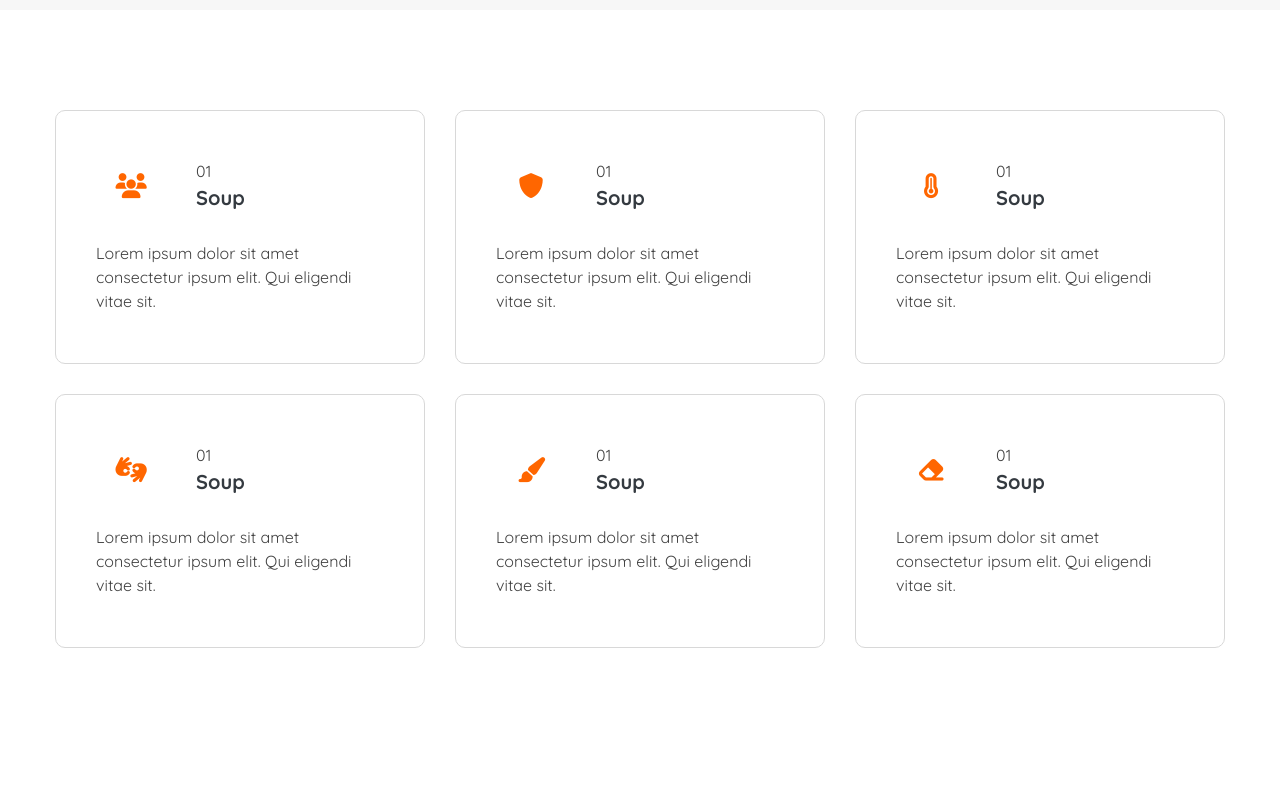
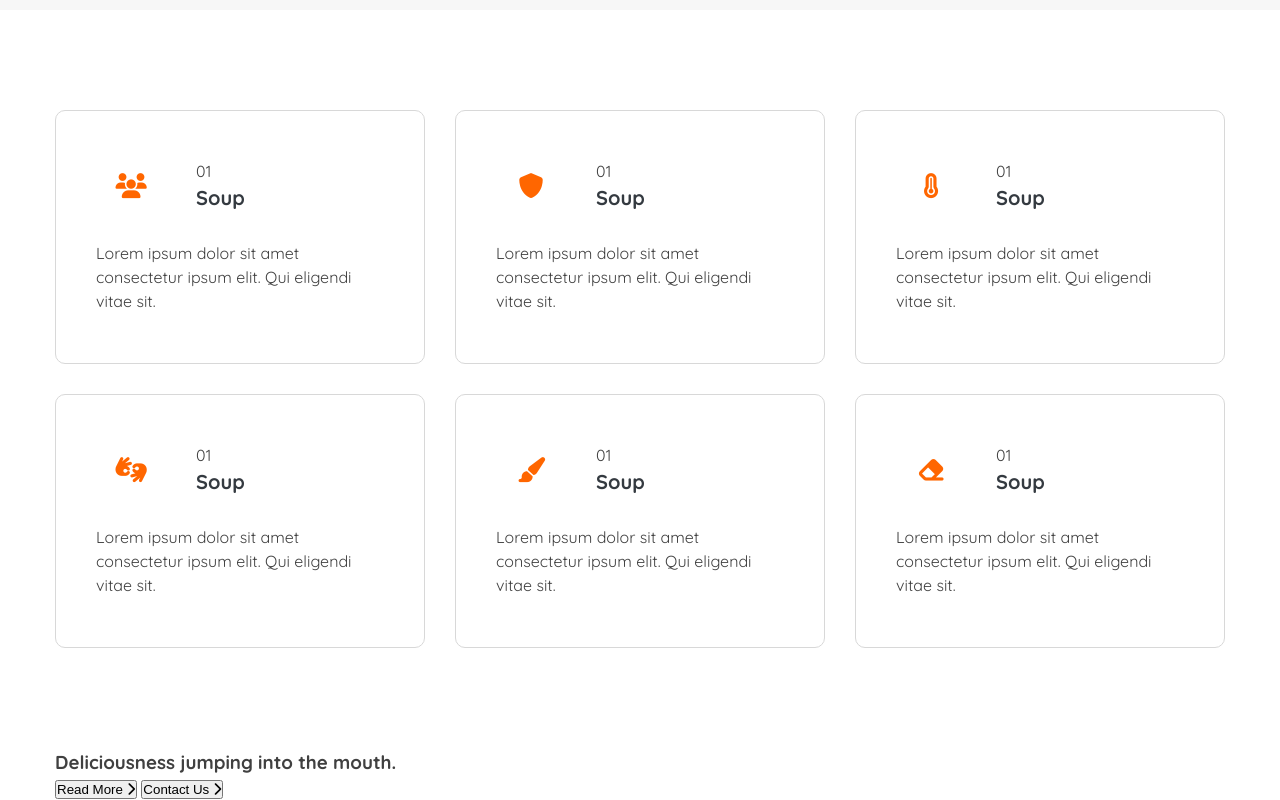
Before and after one commit to minhquan536/Diner_Boostrap_Bt, a plain HTML site: page index.html in a window 1280 px wide. Shown: the part 2957-3757 px from the top of the page. Before the commit the page ends 3705 px from the top, so only its background shows below. Drawn offline with Linux system fonts and the light colour scheme.

Commit message:
update html delicious

```diff
--- a/index.html
+++ b/index.html
@@ -300,7 +300,19 @@
 
     <!-- Nhat -->
     <!-- Deliciousness -->
-    <section class="Deliciousness"></section>
+    <section class="Deliciousness">
+      <div class="container">
+        <h3>Deliciousness jumping into the mouth.</h3>
+        <div class="Deliciousness__bottom">
+          <button class="btn btn-left">
+            Read More <i class="fa fa-chevron-right"></i>
+          </button>
+          <button class="btn btn-right">
+            Contact Us <i class="fa fa-chevron-right"></i>
+          </button>
+        </div>
+      </div>
+    </section>
     <!-- Number -->
     <section class="Number"></section>
     <!-- Video -->
@@ -322,5 +334,6 @@
           document.getElementById("overlay").style.display = "none";
         }
     </script>
+
 </body>
 </html>
```
